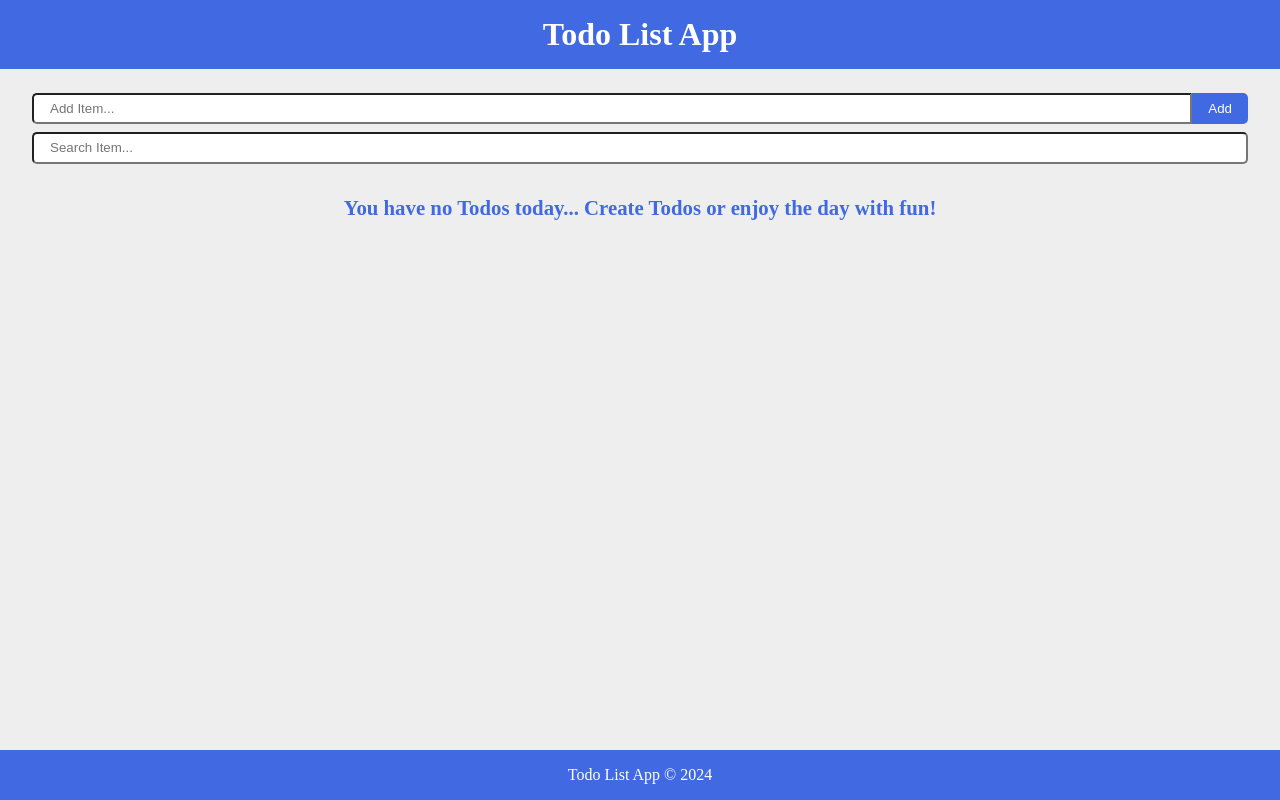
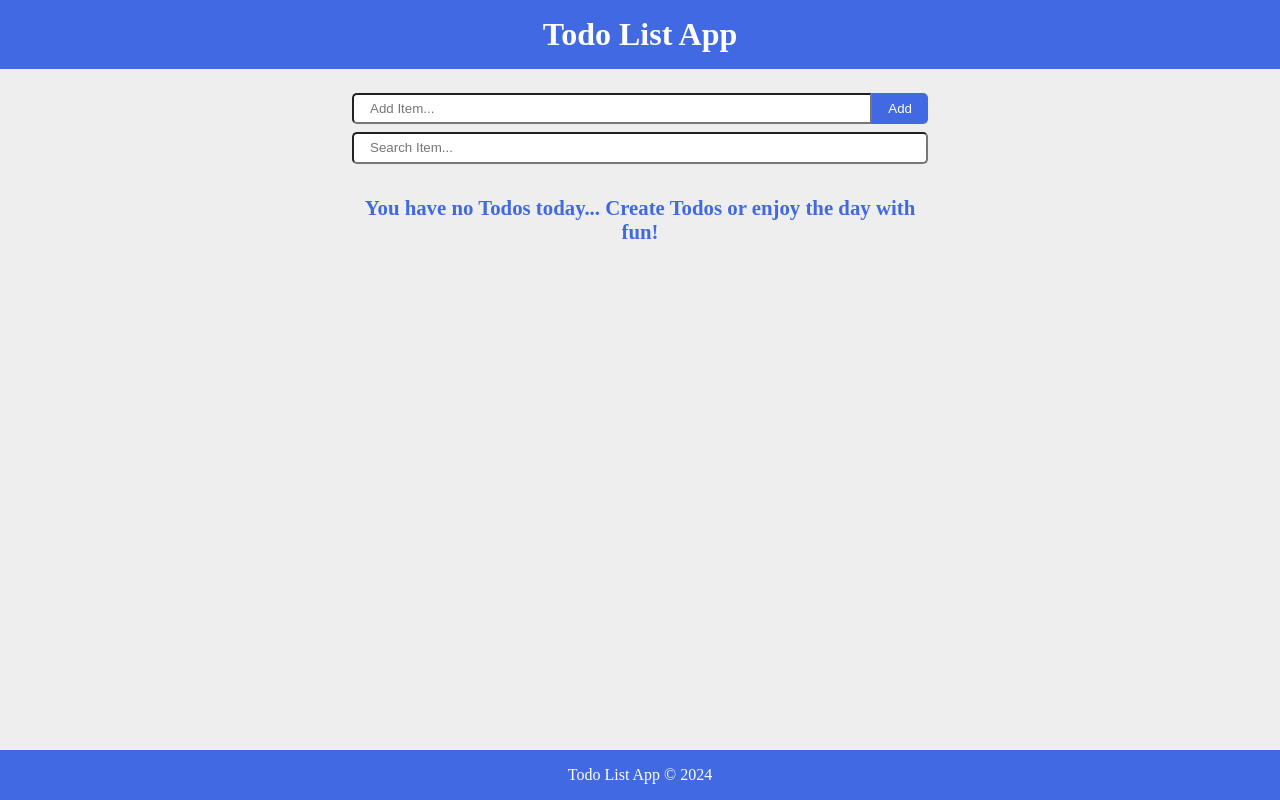
Before and after one commit to AmoroBG/react-todolist-app-v0.3, a React (Vite) app: page / in a window 1280 px wide. Built offline with nearby package versions, Linux system fonts and the light colour scheme.

Commit message:
Add media queries to make it responsive and adaptive

```diff
--- a/src/index.css
+++ b/src/index.css
@@ -115,3 +115,50 @@ form.search-item input{
   border-radius: 5px;
   padding: 0.4rem 1rem;
 }
+
+/* Extra small devices (phones, 600px and down) */
+@media only screen and (max-width: 600px) {
+  main{
+    width: 30rem;
+
+  }
+  button.add{
+    display: none;
+  }
+  form.add-item input{
+    border-radius: 5px;
+      padding: 0.4rem 1rem;
+  }
+}
+
+/* Small devices (portrait tablets and large phones, 600px and up) */
+@media only screen and (min-width: 600px) {
+  main{
+    width: 30rem;
+  }
+
+}
+
+/* Medium devices (landscape tablets, 768px and up) */
+@media only screen and (min-width: 768px) {
+  main{
+    width: 35rem;
+  }
+
+}
+
+/* Large devices (laptops/desktops, 992px and up) */
+@media only screen and (min-width: 992px) {
+  main{
+  width: 40rem;
+  }
+
+}
+
+/* Extra large devices (large laptops and desktops, 1200px and up) */
+@media only screen and (min-width: 1200px) {
+  main{
+    width: 40rem;
+  }
+
+}
```
